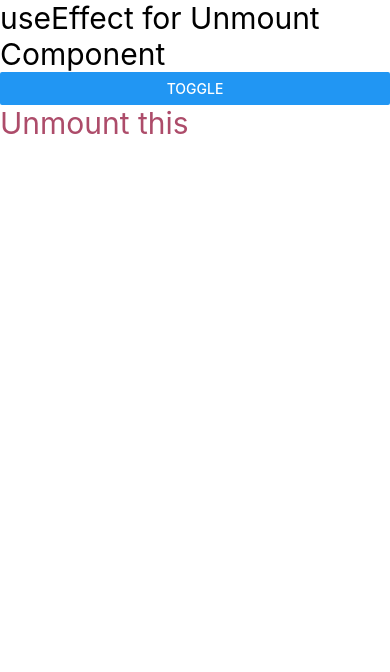
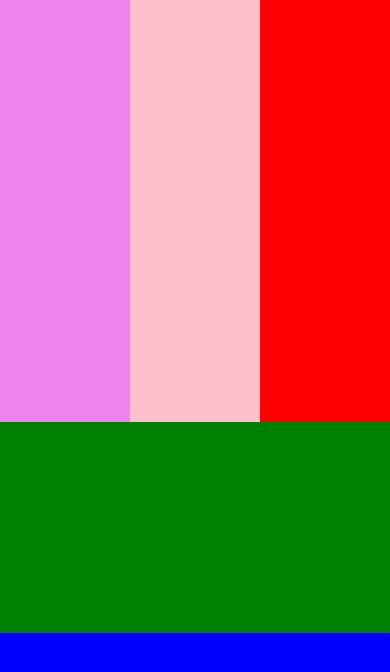
Before and after one commit to meihu-ganesh/ProjectNativeJs, a React Native app: screen / in a window 390 px wide. Shown: the top 672 px of the page. Built offline with nearby package versions, Linux system fonts and the light colour scheme.

Commit message:
responsive layout Flex

```diff
--- a/App.js
+++ b/App.js
@@ -8,14 +8,19 @@
 
 import React, {useState} from 'react';
 import {Alert, Button, FlatList, ScrollView, StyleSheet, Text, TextInput, View} from 'react-native';
-import UEUnMount from './Pages/UEUnMount';
+import ResponsiveFlexUI from './Pages/ResponsiveFlexUI';
 
+// import ResponsiveFlex from './Pages/ResponsiveFlex';
 
 const App = () => {
 
   return (
-    <View>
-      <UEUnMount />
+    <View style={{flex:1}}>
+
+        {/* <View style={{ backgroundColor:'green'}}></View>
+        <View style={{ backgroundColor:'red'}}></View> */}
+      <ResponsiveFlexUI />
+
     </View>
   );
 };
--- /dev/null
+++ b/Pages/ResponsiveFlexUI.js
@@ -0,0 +1,30 @@
+import React from "react";
+import { StyleSheet, Text, View } from "react-native";
+// import ExStyles from "../style";
+
+const ResponsiveFlexUI = () => {
+
+    return (
+        <View style={styles.main}>
+            <View style={styles.box1}>
+                <View style={styles.innerBox1}></View>
+                <View style={styles.innerBox2}></View>
+                <View style={styles.innerBox3}></View>
+            </View>
+            <View style={styles.box2}></View>
+            <View style={styles.box3}></View>
+        </View>
+    );
+};
+
+const styles = StyleSheet.create ({
+    main: {flex:1,},
+    box1: {flex:2, backgroundColor:'red', flexDirection: 'row'},
+    box2: {flex:1, backgroundColor:'green'},
+    box3: {flex:1, backgroundColor:'blue'},
+    innerBox1: {flex:1, backgroundColor:"violet"},
+    innerBox2: {flex:1, backgroundColor:"pink"},
+    innerBox3: {flex:1, backgroundColor:"red"},
+});
+
+export default ResponsiveFlexUI;
```
